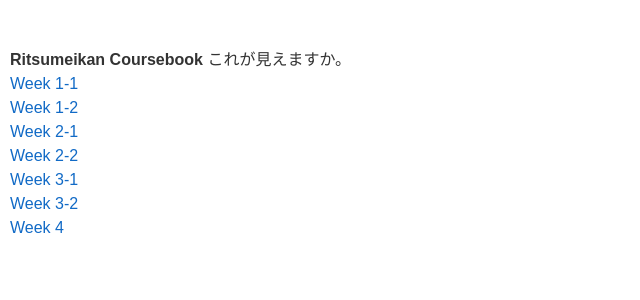
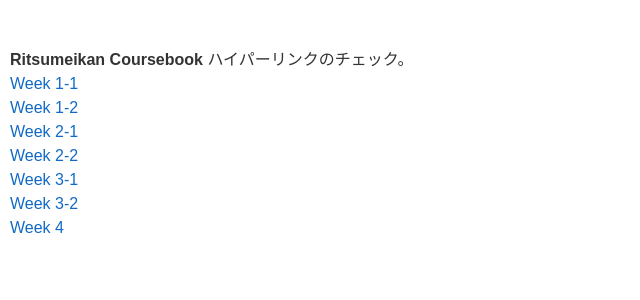
Before and after one commit to NobutakaShimada/nobutakashimada.github.io, a Jekyll site: the page built from index.md, in a window 1280 px wide. Shown: the top 300 px of the page, without its empty margins (0-640 px from the left). Built offline with Jekyll 4.4.1, drawn with Linux system fonts in a browser that asks for light colours; nearby versions of some CDN libraries; a script bundle is joined from its source files by our own code.

Commit message:
index.md link2

```diff
--- a/index.md
+++ b/index.md
@@ -14,12 +14,11 @@ header:
 ---
 
 **Ritsumeikan Coursebook**
-これが見えますか。
-
-- [Week 1-1](https://nobutakashimada.github.io/ritsumeikan_github/docs/ritsumeikan/week1-1)
-- [Week 1-2](https://nobutakashimada.github.io/ritsumeikan_github/docs/ritsumeikan/week1-2)
-- [Week 2-1](https://nobutakashimada.github.io/ritsumeikan_github/docs/ritsumeikan/week2-1)
-- [Week 2-2](https://nobutakashimada.github.io/ritsumeikan_github/docs/ritsumeikan/week2-2)
+ハイパーリンクのチェック。
+- [Week 1-1](https://nobutakashimada.github.io/docs/ritsumeikan/week1-1)
+- [Week 1-2](https://nobutakashimada.github.io/docs/week1-2)
+- [Week 2-1](https://nobutakashimada.github.io/docs/markdown/week2-1)
+- [Week 2-2](https://nobutakashimada.github.io/week2-2)
 - [Week 3-1](https://nobutakashimada.github.io/ritsumeikan_github/docs/ritsumeikan/week3-1)
 - [Week 3-2](https://nobutakashimada.github.io/ritsumeikan_github/docs/ritsumeikan/week3-2)
 - [Week 4](https://nobutakashimada.github.io/ritsumeikan_github/docs/ritsumeikan/week4)
```
